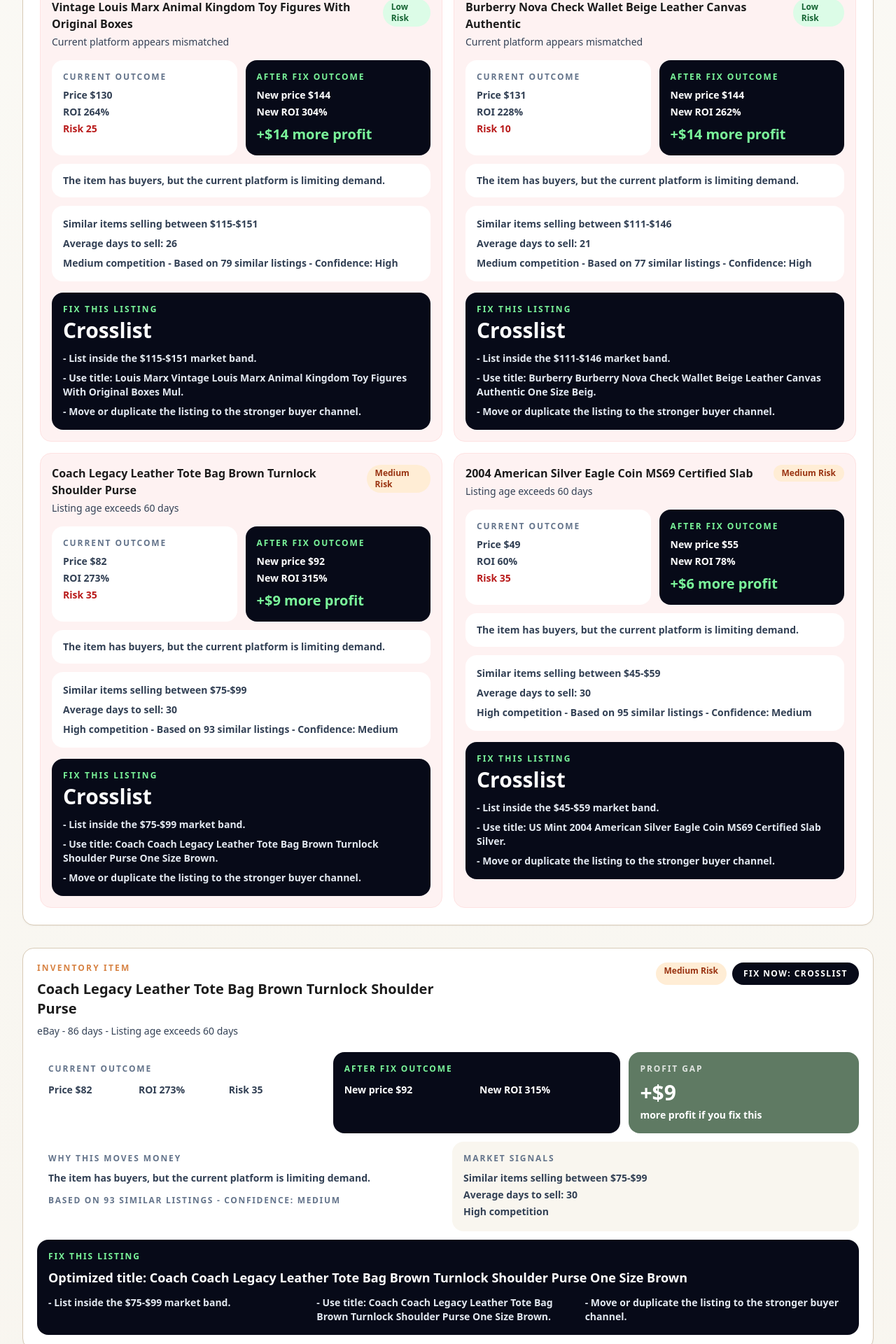
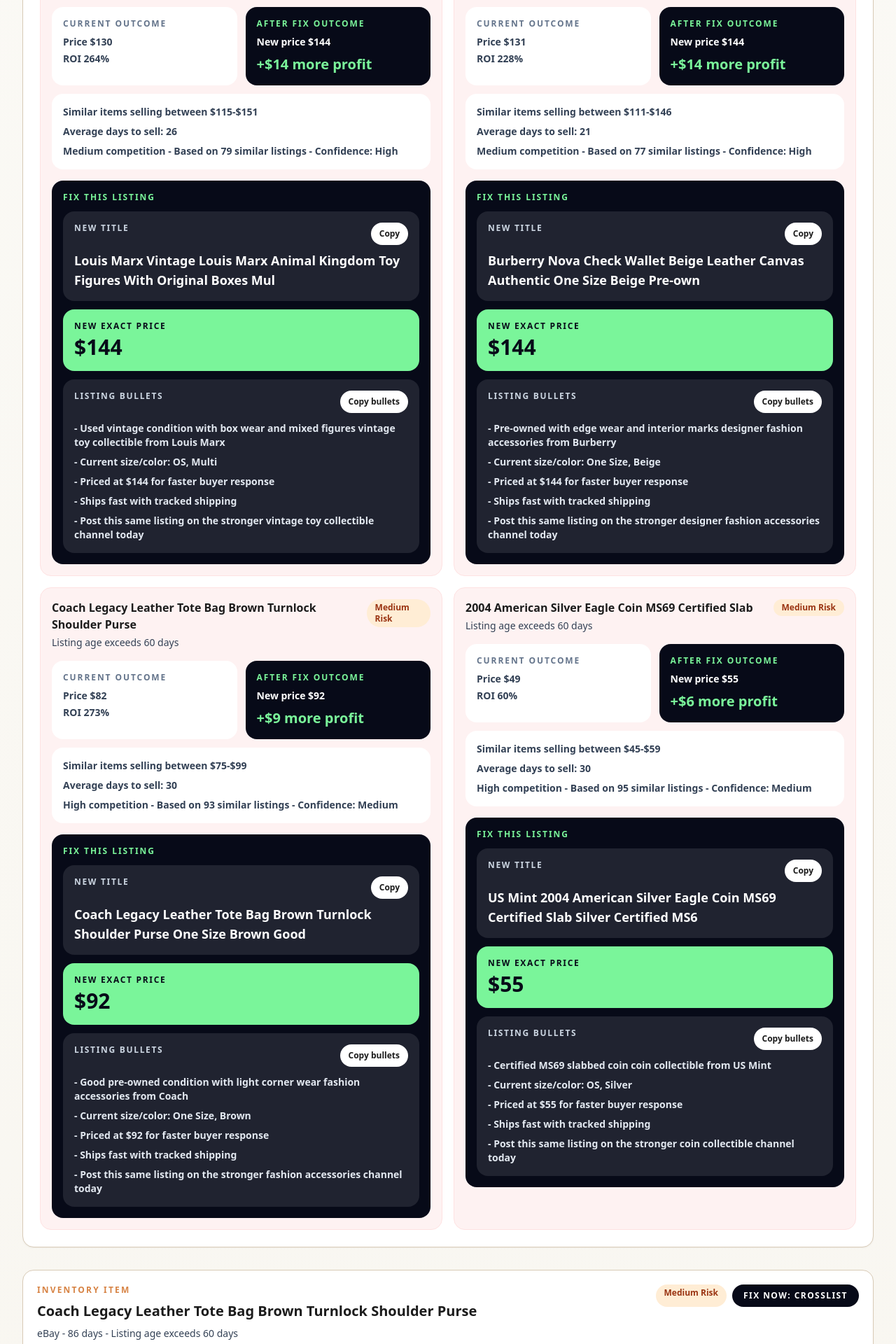
Before and after one commit to RejectedDope/ResaleIQ, a Next.js app: page /dead-listings in a window 1280 px wide. Shown: the part 880-2800 px from the top of the page at 70% size. Built offline with nearby package versions, Linux system fonts and the light colour scheme.

Commit message:
Make recovery room fixes copy-paste ready

```diff
--- a/app/dead-listings/page.tsx
+++ b/app/dead-listings/page.tsx
@@ -1,3 +1,4 @@
+import { CopyButton } from '@/components/CopyButton';
 import { RiskBadge } from '@/components/RiskBadge';
 import { ScoreCard } from '@/components/ScoreCard';
 import { analyzeListing } from '@/lib/listingGenerator';
@@ -13,32 +14,16 @@
   const riskDiscount = Math.min(0.3, riskScore * 0.003);
   const price = item.targetSalePrice * (1 - riskDiscount);
   const profit = baseProfit(item, price);
-  return {
-    price,
-    profit,
-    roi: Math.round((profit / Math.max(item.purchaseCost, 1)) * 100),
-  };
+  return { price, profit, roi: Math.round((profit / Math.max(item.purchaseCost, 1)) * 100) };
 }
 
 function fixedOutcome(item: InventoryItem, action: string, riskScore: number) {
   const current = currentOutcome(item, riskScore);
-  const liftByAction: Record<string, number> = {
-    Relist: 0.08,
-    Reprice: 0.06,
-    Crosslist: 0.1,
-    Bundle: 0.12,
-    Hold: 0.03,
-    'Donate/Liquidate': 0.04,
-  };
+  const liftByAction: Record<string, number> = { Relist: 0.08, Reprice: 0.06, Crosslist: 0.1, Bundle: 0.12, Hold: 0.03, 'Donate/Liquidate': 0.04 };
   const lift = liftByAction[action] ?? 0.06;
   const price = Math.min(item.targetSalePrice * 1.12, current.price + item.targetSalePrice * lift);
   const profit = baseProfit(item, price);
-  return {
-    price,
-    profit,
-    roi: Math.round((profit / Math.max(item.purchaseCost, 1)) * 100),
-    improvement: Math.max(0, profit - current.profit),
-  };
+  return { price, profit, roi: Math.round((profit / Math.max(item.purchaseCost, 1)) * 100), improvement: Math.max(0, profit - current.profit) };
 }
 
 function marketSignals(item: InventoryItem, riskScore: number) {
@@ -48,29 +33,48 @@
   const daysToSell = Math.max(9, Math.round(18 + riskScore / 3 + (item.targetSalePrice < 25 ? 8 : 0)));
   const competition = similarCount > 85 ? 'High competition' : similarCount > 55 ? 'Medium competition' : 'Low competition';
   const confidence = riskScore < 35 ? 'High' : riskScore < 65 ? 'Medium' : 'Low';
-
   return { low, high, similarCount, daysToSell, competition, confidence };
 }
 
-function moneyExplanation(item: InventoryItem, action: string, riskScore: number) {
-  if (action === 'Reprice') return 'Price is above the simulated market band for the current demand level.';
-  if (action === 'Crosslist') return 'The item has buyers, but the current platform is limiting demand.';
-  if (action === 'Bundle') return 'Low-ticket margin improves when shipping and handling are spread across a bundle.';
-  if (action === 'Donate/Liquidate') return 'Weak margin and stale age make recovery time more expensive than the upside.';
-  if (riskScore > 60) return 'Low visibility and stale age are discounting the current expected sale price.';
-  return 'A cleaner title and pricing reset should improve buyer confidence without inflating the price.';
+function exactTitle(item: InventoryItem) {
+  return [item.brand, item.title.replace(new RegExp(`^${item.brand}\\s+`, 'i'), ''), item.size !== 'OS' ? item.size : '', item.color, item.condition]
+    .filter(Boolean)
+    .join(' ')
+    .replace(/\s+/g, ' ')
+    .slice(0, 80);
 }
 
-function optimizedTitle(item: InventoryItem) {
-  return [item.brand, item.title, item.size !== 'OS' ? item.size : '', item.color].filter(Boolean).join(' ').replace(/\s+/g, ' ').slice(0, 80);
+function executionBullets(item: InventoryItem, action: string, price: number) {
+  const bullets = [
+    `${item.condition || 'Pre-owned'} ${item.category.toLowerCase()} from ${item.brand || 'a known brand'}`,
+    `Current size/color: ${[item.size, item.color].filter(Boolean).join(', ') || 'see photos'}`,
+    `Priced at $${price.toFixed(0)} for faster buyer response`,
+    'Ships fast with tracked shipping',
+  ];
+  if (action === 'Crosslist') bullets.push(`Post this same listing on the stronger ${item.category.toLowerCase()} channel today`);
+  else if (action === 'Bundle') bullets.push('Bundle with one similar item to protect shipping margin');
+  else if (action === 'Reprice') bullets.push('Refresh first photo after changing the price');
+  else bullets.push('Relist with this title and a refreshed first photo');
+  return bullets;
 }
 
-function keyChanges(item: InventoryItem, action: string, signals: ReturnType<typeof marketSignals>) {
-  return [
-    `List inside the $${signals.low.toFixed(0)}-$${signals.high.toFixed(0)} market band.`,
-    `Use title: ${optimizedTitle(item)}.`,
-    action === 'Crosslist' ? 'Move or duplicate the listing to the stronger buyer channel.' : `Execute action: ${action}.`,
-  ];
+function FixCard({ item, action, price }: { item: InventoryItem; action: string; price: number }) {
+  const title = exactTitle(item);
+  const bullets = executionBullets(item, action, price);
+  return (
+    <div className="mt-4 rounded-2xl bg-[#070A18] p-4 text-white">
+      <p className="text-xs font-extrabold uppercase tracking-[0.16em] text-[#7AF59A]">Fix This Listing</p>
+      <div className="mt-3 rounded-2xl bg-white/10 p-4">
+        <div className="flex items-start justify-between gap-3"><p className="text-xs font-bold uppercase tracking-[0.14em] text-slate-300">New title</p><CopyButton value={title} /></div>
+        <p className="mt-2 text-lg font-extrabold">{title}</p>
+      </div>
+      <div className="mt-3 rounded-2xl bg-[#7AF59A] p-4 text-[#070A18]"><p className="text-xs font-bold uppercase tracking-[0.14em]">New exact price</p><p className="mt-1 text-3xl font-black">${price.toFixed(0)}</p></div>
+      <div className="mt-3 rounded-2xl bg-white/10 p-4">
+        <div className="flex items-start justify-between gap-3"><p className="text-xs font-bold uppercase tracking-[0.14em] text-slate-300">Listing bullets</p><CopyButton value={bullets.map((bullet) => `- ${bullet}`).join('\n')} label="Copy bullets" /></div>
+        <ul className="mt-3 space-y-2 text-sm font-semibold text-slate-200">{bullets.map((bullet) => <li key={bullet}>- {bullet}</li>)}</ul>
+      </div>
+    </div>
+  );
 }
 
 export default function DeadListingsPage() {
@@ -83,90 +87,33 @@
   });
   const total = rows.length || 1;
   const recoverableRevenue = rows.reduce((sum, row) => sum + row.item.targetSalePrice, 0);
-  const highRisk = rows.filter((row) => row.analysis.deadListingRisk.riskLevel === 'High').length;
   const recoveryScore = Math.round(rows.reduce((sum, row) => sum + (100 - row.analysis.deadListingRisk.riskScore), 0) / total);
   const emergencyQueue = [...rows].sort((a, b) => b.fixed.improvement - a.fixed.improvement).slice(0, 4);
   const itemsToFix = rows.filter((row) => row.analysis.deadListingRisk.riskScore >= 30).length;
-  const itemsLeftAfterFirstFix = Math.max(0, itemsToFix - 1);
 
   return (
     <section className="space-y-8">
       <div className="rounded-2xl border border-[#29204E] bg-[#070A18] p-6 text-white shadow-xl md:p-8">
         <p className="text-xs font-bold uppercase tracking-[0.22em] text-[#C59BFF]">Recovery Room</p>
-        <div className="mt-3 flex flex-col gap-4 md:flex-row md:items-end md:justify-between">
-          <div>
-            <h2 className="text-4xl font-extrabold tracking-tight md:text-5xl">Fix the items costing you money right now.</h2>
-            <p className="mt-4 max-w-3xl text-sm leading-7 text-slate-300">
-              Every row shows the current money outcome, the after-fix outcome, market context, and the exact listing fix to execute.
-            </p>
-          </div>
-          <div className="rounded-2xl bg-white/10 px-5 py-4">
-            <p className="text-xs font-bold uppercase tracking-[0.16em] text-slate-300">Progression</p>
-            <p className="mt-2 text-5xl font-extrabold text-[#7AF59A]">{itemsToFix}</p>
-            <p className="mt-1 text-sm font-bold text-slate-300">items to fix. Then {itemsLeftAfterFirstFix} left.</p>
-          </div>
-        </div>
+        <h2 className="mt-3 text-4xl font-extrabold tracking-tight md:text-5xl">Fix the items costing you money right now.</h2>
+        <p className="mt-4 max-w-3xl text-sm leading-7 text-slate-300">Every item now includes a copy-paste title, exact price, and listing bullets.</p>
       </div>
 
       <div className="grid gap-4 md:grid-cols-3">
         <ScoreCard title="Recoverable Revenue" value={`$${recoverableRevenue.toFixed(0)}`} helper="Potential revenue represented by current sample inventory." tone="success" />
         <ScoreCard title="Recovery Score" value={`${recoveryScore}/100`} helper="Higher means less dead-inventory pressure across the shelf." tone="dark" />
-        <ScoreCard title="Fix Now Items" value={itemsToFix} helper="Simulated queue: one fix moves the count down immediately." tone={itemsToFix ? 'danger' : 'neutral'} />
+        <ScoreCard title="Fix Now Items" value={itemsToFix} helper="Items ready for copy-paste fixes." tone={itemsToFix ? 'danger' : 'neutral'} />
       </div>
 
       <div className="rounded-2xl border border-tan bg-white p-6 shadow-sm">
-        <div className="flex flex-col gap-2 md:flex-row md:items-end md:justify-between">
-          <div>
-            <p className="text-xs font-bold uppercase tracking-[0.2em] text-clay">Emergency Queue</p>
-            <h3 className="mt-1 text-2xl font-extrabold text-ink">Do these first</h3>
-          </div>
-          <p className="text-sm font-semibold text-slate-600">Sorted by profit improvement</p>
-        </div>
+        <div className="flex flex-col gap-2 md:flex-row md:items-end md:justify-between"><div><p className="text-xs font-bold uppercase tracking-[0.2em] text-clay">Emergency Queue</p><h3 className="mt-1 text-2xl font-extrabold text-ink">Do these first</h3></div><p className="text-sm font-semibold text-slate-600">Sorted by profit improvement</p></div>
         <div className="mt-5 grid gap-4 md:grid-cols-2">
           {emergencyQueue.map(({ item, analysis, current, fixed, signals }) => (
             <div key={item.title} className="rounded-2xl border border-red-100 bg-red-50 p-4">
-              <div className="flex items-start justify-between gap-3">
-                <div>
-                  <p className="font-extrabold text-ink">{item.title}</p>
-                  <p className="mt-1 text-sm text-slate-700">{analysis.deadListingRisk.topIssue}</p>
-                </div>
-                <RiskBadge level={analysis.deadListingRisk.riskLevel} />
-              </div>
-
-              <div className="mt-4 grid gap-3 md:grid-cols-2">
-                <div className="rounded-2xl bg-white p-4">
-                  <p className="text-xs font-bold uppercase tracking-[0.16em] text-slate-500">Current Outcome</p>
-                  <p className="mt-2 text-sm font-bold text-slate-700">Price ${current.price.toFixed(0)}</p>
-                  <p className="mt-1 text-sm font-bold text-slate-700">ROI {current.roi}%</p>
-                  <p className="mt-1 text-sm font-bold text-red-700">Risk {analysis.deadListingRisk.riskScore}</p>
-                </div>
-                <div className="rounded-2xl bg-[#070A18] p-4 text-white">
-                  <p className="text-xs font-bold uppercase tracking-[0.16em] text-[#7AF59A]">After Fix Outcome</p>
-                  <p className="mt-2 text-sm font-bold">New price ${fixed.price.toFixed(0)}</p>
-                  <p className="mt-1 text-sm font-bold">New ROI {fixed.roi}%</p>
-                  <p className="mt-2 text-xl font-extrabold text-[#7AF59A]">+${fixed.improvement.toFixed(0)} more profit</p>
-                </div>
-              </div>
-
-              <p className="mt-3 rounded-2xl bg-white px-4 py-3 text-sm font-bold leading-6 text-slate-700">
-                {moneyExplanation(item, analysis.deadListingRisk.recommendedAction, analysis.deadListingRisk.riskScore)}
-              </p>
-
-              <div className="mt-3 grid gap-2 rounded-2xl bg-white p-4 text-sm font-bold text-slate-700">
-                <p>Similar items selling between ${signals.low.toFixed(0)}-${signals.high.toFixed(0)}</p>
-                <p>Average days to sell: {signals.daysToSell}</p>
-                <p>{signals.competition} - Based on {signals.similarCount} similar listings - Confidence: {signals.confidence}</p>
-              </div>
-
-              <div className="mt-4 rounded-2xl bg-[#070A18] p-4 text-white">
-                <p className="text-xs font-bold uppercase tracking-[0.18em] text-[#7AF59A]">Fix This Listing</p>
-                <p className="mt-1 text-3xl font-extrabold">{analysis.deadListingRisk.recommendedAction}</p>
-                <ul className="mt-3 space-y-2 text-sm font-semibold text-slate-200">
-                  {keyChanges(item, analysis.deadListingRisk.recommendedAction, signals).map((change) => (
-                    <li key={change}>- {change}</li>
-                  ))}
-                </ul>
-              </div>
+              <div className="flex items-start justify-between gap-3"><div><p className="font-extrabold text-ink">{item.title}</p><p className="mt-1 text-sm text-slate-700">{analysis.deadListingRisk.topIssue}</p></div><RiskBadge level={analysis.deadListingRisk.riskLevel} /></div>
+              <div className="mt-4 grid gap-3 md:grid-cols-2"><div className="rounded-2xl bg-white p-4"><p className="text-xs font-bold uppercase tracking-[0.16em] text-slate-500">Current Outcome</p><p className="mt-2 text-sm font-bold text-slate-700">Price ${current.price.toFixed(0)}</p><p className="mt-1 text-sm font-bold text-slate-700">ROI {current.roi}%</p></div><div className="rounded-2xl bg-[#070A18] p-4 text-white"><p className="text-xs font-bold uppercase tracking-[0.16em] text-[#7AF59A]">After Fix Outcome</p><p className="mt-2 text-sm font-bold">New price ${fixed.price.toFixed(0)}</p><p className="mt-2 text-xl font-extrabold text-[#7AF59A]">+${fixed.improvement.toFixed(0)} more profit</p></div></div>
+              <div className="mt-3 grid gap-2 rounded-2xl bg-white p-4 text-sm font-bold text-slate-700"><p>Similar items selling between ${signals.low.toFixed(0)}-${signals.high.toFixed(0)}</p><p>Average days to sell: {signals.daysToSell}</p><p>{signals.competition} - Based on {signals.similarCount} similar listings - Confidence: {signals.confidence}</p></div>
+              <FixCard item={item} action={analysis.deadListingRisk.recommendedAction} price={fixed.price} />
             </div>
           ))}
         </div>
@@ -177,64 +124,9 @@
           const high = analysis.deadListingRisk.riskLevel === 'High';
           return (
             <div key={item.title} className={`rounded-2xl border p-5 shadow-sm ${high ? 'border-red-200 bg-red-50' : 'border-tan bg-white'}`}>
-              <div className="flex flex-col gap-4 lg:flex-row lg:items-start lg:justify-between">
-                <div className="max-w-xl">
-                  <p className="text-xs font-bold uppercase tracking-[0.18em] text-clay">Inventory Item</p>
-                  <h3 className="mt-2 text-xl font-extrabold text-ink">{item.title}</h3>
-                  <p className="mt-2 text-sm text-slate-700">{item.platform} - {item.listingAgeDays} days - {analysis.deadListingRisk.topIssue}</p>
-                </div>
-                <div className="flex flex-wrap gap-2">
-                  <RiskBadge level={analysis.deadListingRisk.riskLevel} />
-                  <span className="rounded-full bg-[#070A18] px-4 py-2 text-xs font-extrabold uppercase tracking-[0.12em] text-white">Fix Now: {analysis.deadListingRisk.recommendedAction}</span>
-                </div>
-              </div>
-
-              <div className="mt-5 grid gap-3 lg:grid-cols-[1fr_1fr_0.8fr]">
-                <div className="rounded-2xl bg-white p-4">
-                  <p className="text-xs font-bold uppercase tracking-[0.16em] text-slate-500">Current Outcome</p>
-                  <div className="mt-3 grid grid-cols-3 gap-2 text-sm font-bold text-slate-700">
-                    <span>Price ${current.price.toFixed(0)}</span>
-                    <span>ROI {current.roi}%</span>
-                    <span>Risk {analysis.deadListingRisk.riskScore}</span>
-                  </div>
-                </div>
-                <div className="rounded-2xl bg-[#070A18] p-4 text-white">
-                  <p className="text-xs font-bold uppercase tracking-[0.16em] text-[#7AF59A]">After Fix Outcome</p>
-                  <div className="mt-3 grid grid-cols-2 gap-2 text-sm font-bold">
-                    <span>New price ${fixed.price.toFixed(0)}</span>
-                    <span>New ROI {fixed.roi}%</span>
-                  </div>
-                </div>
-                <div className="rounded-2xl bg-sage p-4 text-white">
-                  <p className="text-xs font-bold uppercase tracking-[0.16em] text-white/80">Profit Gap</p>
-                  <p className="mt-2 text-3xl font-extrabold">+${fixed.improvement.toFixed(0)}</p>
-                  <p className="mt-1 text-sm font-bold">more profit if you fix this</p>
-                </div>
-              </div>
-
-              <div className="mt-3 grid gap-3 lg:grid-cols-[1fr_1fr]">
-                <div className="rounded-2xl bg-white p-4 text-sm font-bold leading-6 text-slate-700">
-                  <p className="text-xs font-extrabold uppercase tracking-[0.16em] text-slate-500">Why this moves money</p>
-                  <p className="mt-2">{moneyExplanation(item, analysis.deadListingRisk.recommendedAction, analysis.deadListingRisk.riskScore)}</p>
-                  <p className="mt-3 text-xs uppercase tracking-[0.14em] text-slate-500">Based on {signals.similarCount} similar listings - Confidence: {signals.confidence}</p>
-                </div>
-                <div className="rounded-2xl bg-ivory p-4 text-sm font-bold leading-6 text-slate-700">
-                  <p className="text-xs font-extrabold uppercase tracking-[0.16em] text-slate-500">Market Signals</p>
-                  <p className="mt-2">Similar items selling between ${signals.low.toFixed(0)}-${signals.high.toFixed(0)}</p>
-                  <p>Average days to sell: {signals.daysToSell}</p>
-                  <p>{signals.competition}</p>
-                </div>
-              </div>
-
-              <div className="mt-3 rounded-2xl bg-[#070A18] p-4 text-white">
-                <p className="text-xs font-extrabold uppercase tracking-[0.16em] text-[#7AF59A]">Fix This Listing</p>
-                <p className="mt-2 text-lg font-extrabold">Optimized title: {optimizedTitle(item)}</p>
-                <ul className="mt-3 grid gap-2 text-sm font-semibold text-slate-200 md:grid-cols-3">
-                  {keyChanges(item, analysis.deadListingRisk.recommendedAction, signals).map((change) => (
-                    <li key={change}>- {change}</li>
-                  ))}
-                </ul>
-              </div>
+              <div className="flex flex-col gap-4 lg:flex-row lg:items-start lg:justify-between"><div><p className="text-xs font-bold uppercase tracking-[0.18em] text-clay">Inventory Item</p><h3 className="mt-2 text-xl font-extrabold text-ink">{item.title}</h3><p className="mt-2 text-sm text-slate-700">{item.platform} - {item.listingAgeDays} days - {analysis.deadListingRisk.topIssue}</p></div><div className="flex flex-wrap gap-2"><RiskBadge level={analysis.deadListingRisk.riskLevel} /><span className="rounded-full bg-[#070A18] px-4 py-2 text-xs font-extrabold uppercase tracking-[0.12em] text-white">Fix Now: {analysis.deadListingRisk.recommendedAction}</span></div></div>
+              <div className="mt-5 grid gap-3 lg:grid-cols-[1fr_1fr_0.8fr]"><div className="rounded-2xl bg-white p-4"><p className="text-xs font-bold uppercase tracking-[0.16em] text-slate-500">Current Outcome</p><div className="mt-3 grid grid-cols-3 gap-2 text-sm font-bold text-slate-700"><span>Price ${current.price.toFixed(0)}</span><span>ROI {current.roi}%</span><span>Risk {analysis.deadListingRisk.riskScore}</span></div></div><div className="rounded-2xl bg-[#070A18] p-4 text-white"><p className="text-xs font-bold uppercase tracking-[0.16em] text-[#7AF59A]">After Fix Outcome</p><div className="mt-3 grid grid-cols-2 gap-2 text-sm font-bold"><span>New price ${fixed.price.toFixed(0)}</span><span>New ROI {fixed.roi}%</span></div></div><div className="rounded-2xl bg-sage p-4 text-white"><p className="text-xs font-bold uppercase tracking-[0.16em] text-white/80">Profit Gap</p><p className="mt-2 text-3xl font-extrabold">+${fixed.improvement.toFixed(0)}</p></div></div>
+              <FixCard item={item} action={analysis.deadListingRisk.recommendedAction} price={fixed.price} />
             </div>
           );
         })}
```
